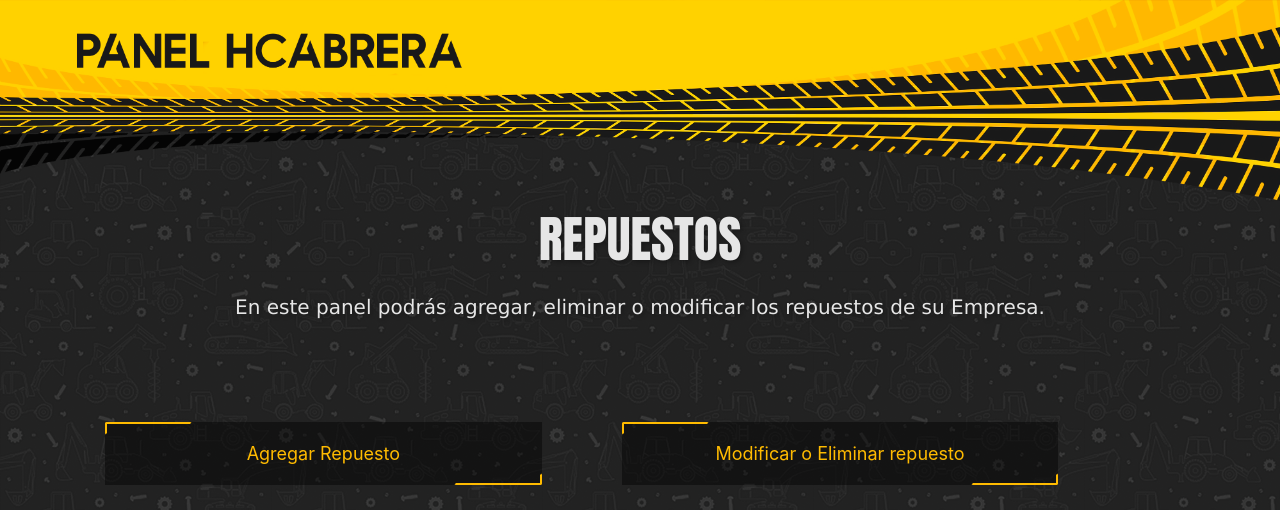
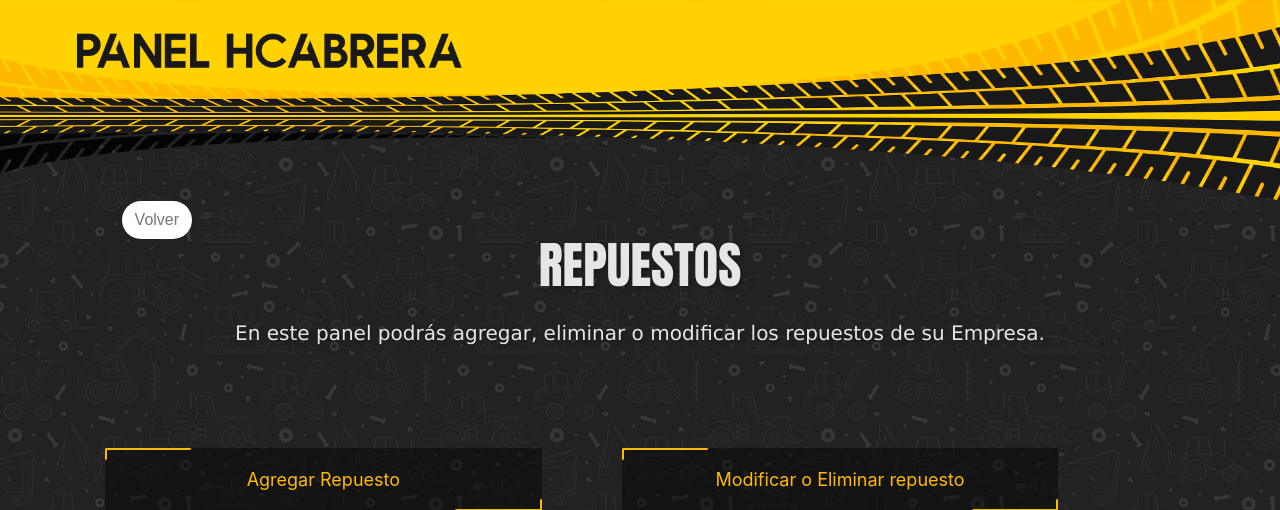
Before and after one commit to benjantonio/djangoPrueba, a Django app: page /panel-admin in a window 1280 px wide. Shown: the top 510 px of the page. Run offline with Django 3.2, Linux system fonts and the light colour scheme; some libraries are stand-ins or nearby versions.

Commit message:
MERGE JOCE > BENJA

```diff
--- a/HCabrera/productos/static/productos/css/styleforms3.css
+++ b/HCabrera/productos/static/productos/css/styleforms3.css
@@ -216,3 +216,77 @@ body {
         width: 100vh;
     }
 }
+
+/* BOTONES VOLVER AL PANEL ADMIN */
+.text-box {
+    margin-left: 9.5vw;
+    margin-bottom: 2vw; ;
+    font-family: sans-serif;
+    background-color: #81d4fa00;
+    font-weight: bold;
+
+}
+
+
+.btn:link,
+.btn:visited {
+    text-decoration: none;
+    display: inline-block;
+    border-radius: 100px;
+    transition: all .2s;
+    position: absolute;
+}
+
+.btn:hover {
+    transform: translateY(-3px);
+    box-shadow: 0 10px 20px rgba(0, 0, 0, 0.2);
+}
+
+.btn:active {
+    transform: translateY(-1px);
+    box-shadow: 0 5px 10px rgba(0, 0, 0, 0.2);
+}
+
+.btn-white {
+    background-color: #fff;
+    color: #777;
+}
+
+.btn::after {
+    content: "";
+    display: inline-block;
+    height: 100%;
+    width: 100%;
+    border-radius: 100px;
+    position: absolute;
+    top: 0;
+    left: 0;
+    z-index: -1;
+    transition: all .4s;
+}
+
+.btn-white::after {
+    background-color: #fff;
+}
+
+.btn:hover::after {
+    transform: scaleX(1.4) scaleY(1.6);
+    opacity: 0;
+}
+
+.btn-animated {
+    animation: moveInBottom 5s ease-out;
+    animation-fill-mode: backwards;
+}
+
+@keyframes moveInBottom {
+    0% {
+        opacity: 0;
+        transform: translateY(30px);
+    }
+
+    100% {
+        opacity: 1;
+        transform: translateY(0px);
+    }
+}
--- a/HCabrera/productos/templates/productos/panel_admin.html
+++ b/HCabrera/productos/templates/productos/panel_admin.html
@@ -35,7 +35,12 @@
   <img class="imagenportada" src="{% static 'productos/img/panelhcabrera2.png' %}" alt="imagenportada">
 </section>
 
-<!--SECCIÓN PORTADA-->
+<!--BOTON VOLVER-->
+<div class="text-box">
+  <a href="{% url 'home' %}" class="btn btn-white btn-        animate">Volver</a>
+</div>
+
+<!--SECCIÓN TITULO-->
 <section id="sectitulo">
   <p class="titulorepuestos">REPUESTOS</p>
   <p class="descripcionrepuestos">En este panel podrás agregar, eliminar o modificar los repuestos de su Empresa.</p>
--- a/HCabrera/productos/templates/productos/panel_modificar_eliminar.html
+++ b/HCabrera/productos/templates/productos/panel_modificar_eliminar.html
@@ -64,6 +64,10 @@
   <img class="imagenportada" src="{% static 'productos/img/panelhcabrera2.png' %}" alt="imagenportada">
 </section>
 
+<!--BOTON VOLVER-->
+<div class="text-box">
+    <a href="{% url 'panel_admin' %}" class="btn btn-white btn-        animate">Volver</a>
+  </div>
 
 
 <section id="sectitulo">
```
